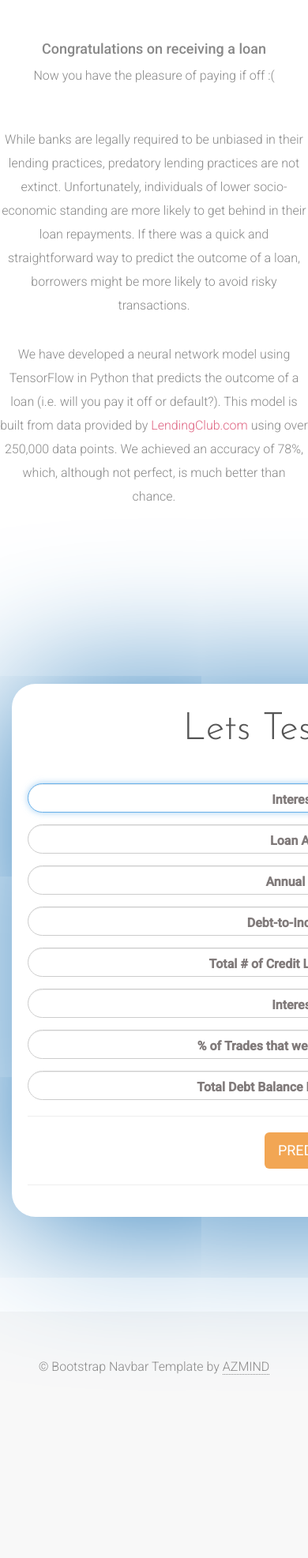
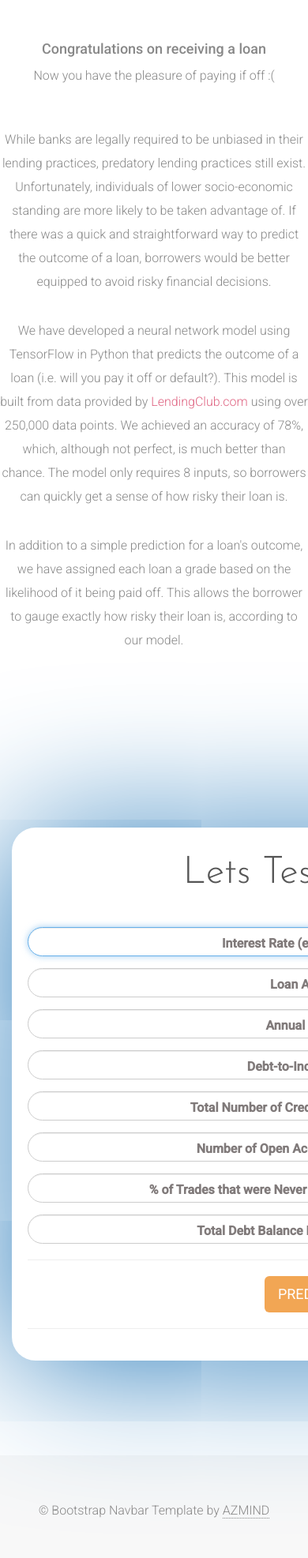
Before and after one commit to amullenger/FinalProjectTest, a Flask app: page / in a window 390 px wide; the page is wider, and only the part inside the window is pictured. Shown: the part 666-2639 px from the top of that part at 79% size. Before the commit the page ends 2407 px from the top of that part, so only its background shows below. Run offline with Flask 2, Linux system fonts and the light colour scheme; some libraries are stand-ins or nearby versions.

Commit message:
final changes

```diff
--- a/app.py
+++ b/app.py
@@ -1,6 +1,8 @@
 import pandas as pd
 import numpy as np
 import flask
+import sklearn
+from sklearn.preprocessing import StandardScaler
 
 from flask import Flask, render_template, request, jsonify
 
@@ -9,13 +11,21 @@ from tensorflow.keras.models import load_model
 def predict_outcome(loan_info_list):
     # Load model ***
     ml_model = load_model("8Columns_DeepModel8_Trained.h5")
-    pred_data = np.array(loan_info_list).reshape(1, 8)
-    prediction = ml_model.predict_classes(pred_data)
-    return prediction[0]
+
+
+    pred_data = pd.DataFrame(loan_info_list)
+    scaler = StandardScaler().fit(pred_data)
+    scaled_data = scaler.transform(pred_data)
+    trans_data = np.array(scaled_data).reshape(1,8)
+    prediction = ml_model.predict_classes(trans_data)
+    return prediction
 def predict_perc(loan_info_list):
         ml_model = load_model("8Columns_DeepModel8_Trained.h5")
-        pred_data = np.array(loan_info_list).reshape(1, 8)
-        percs = ml_model.predict(pred_data)
+        pred_data = pd.DataFrame(loan_info_list)
+        scaler = StandardScaler().fit(pred_data)
+        scaled_data = scaler.transform(pred_data)
+        trans_data = np.array(scaled_data).reshape(1,8)
+        percs = ml_model.predict(trans_data)
         return percs[0][1]
 
 app = Flask(__name__)
--- a/templates/index.html
+++ b/templates/index.html
@@ -109,9 +109,9 @@
 				</div>
 				<div class="row">
 								<p class="col-sm-3 wow fadeInRightBig"></p>
-								<p class = "col-sm-6 wow fadeInRightBig"> While banks are legally required to be unbiased in their lending practices, predatory lending practices are not extinct.
-									Unfortunately, individuals of lower socio-economic standing are more likely to get behind in their loan repayments.
-									If there was a quick and straightforward way to predict the outcome of a loan, borrowers might be more likely to avoid risky transactions.</p>
+								<p class = "col-sm-6 wow fadeInRightBig"> While banks are legally required to be unbiased in their lending practices, predatory lending practices still exist.
+									Unfortunately, individuals of lower socio-economic standing are more likely to be taken advantage of.
+									If there was a quick and straightforward way to predict the outcome of a loan, borrowers would be better equipped to avoid risky financial decisions.</p>
 								<p class="col-sm-3 wow fadeInRightBig"></p>
 							</div>
 				<div class="row">
@@ -119,7 +119,17 @@
 								<p class = "col-sm-6 wow fadeInRightBig">
 										We have developed a neural network model using TensorFlow in Python that predicts the outcome of a loan (i.e. will you pay it off or default?).
 										This model is built from data provided by <a href="https://www.lendingclub.com/info/download-data.action">LendingClub.com</a> using over 250,000 data points.
-										We achieved an accuracy of 78%, which, although not perfect, is much better than chance.
+										We achieved an accuracy of 78%, which, although not perfect, is much better than chance. The model only requires 8 inputs, so borrowers can quickly get a sense of
+										how risky their loan is.
+								</p>
+								<p class="col-sm-3 wow fadeInRightBig"></p>
+				</div>
+				<div class="row">
+					<p class="col-sm-3 wow fadeInRightBig"></p>
+								<p class = "col-sm-6 wow fadeInRightBig">
+										In addition to a simple prediction for a loan's outcome, we have assigned each loan a grade based on the likelihood of it being paid off. This allows the borrower to
+										gauge exactly how risky their loan is, according to our model.
+
 								</p>
 								<p class="col-sm-3 wow fadeInRightBig"></p>
 				</div>
@@ -153,7 +163,7 @@
 
 							<div class="form-label-group">
 								<input type="text" id="int_rate" class="form-control" name="int_rate" placeholder="Client ID" required autofocus>
-								<label for="int_rate">Interest Rate</label>
+								<label for="int_rate">Interest Rate (e.g. 0.1 for 10%)</label>
 							</div>
 
 							<div class="form-label-group">
@@ -173,17 +183,17 @@
 
 							<div class="form-label-group">
 								<input type="text" id="total_acc" class="form-control" placeholder="Total # of Credit Lines in Credit File" name="total_acc" required autofocus>
-								<label for="total_acc">Total # of Credit Lines in Credit File</label>
+								<label for="total_acc">Total Number of Credit Lines in Credit File</label>
 							</div>
 
 							<div class="form-label-group">
 								<input type="text" id="open_acc" class="form-control" placeholder="Interest Rate" name="open_acc" required autofocus>
-								<label for="open_acc">Interest Rate</label>
+								<label for="open_acc">Number of Open Accounts in Credit File</label>
 							</div>
 
 							<div class="form-label-group">
 								<input type="text" id="pct_tl_nvr_dlq" class="form-control" placeholder="% of Trades that were Never Delinquent" name="pct_tl_nvr_dlq" required autofocus>
-								<label for="pct_tl_nvr_dlq">% of Trades that were Never Delinquent</label>
+								<label for="pct_tl_nvr_dlq">% of Trades that were Never Delinquent (e.g. 10 for 10%)</label>
 							</div>
 
 							<div class="form-label-group">
```
